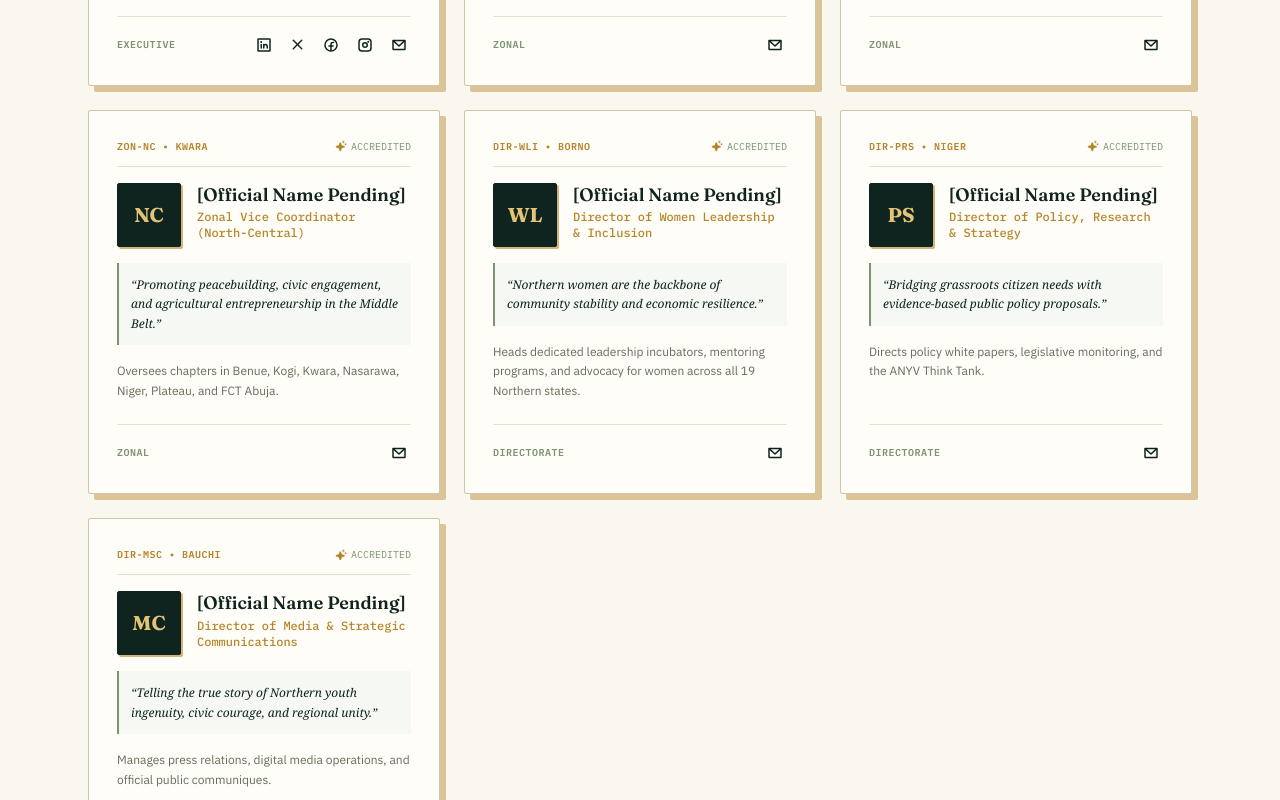
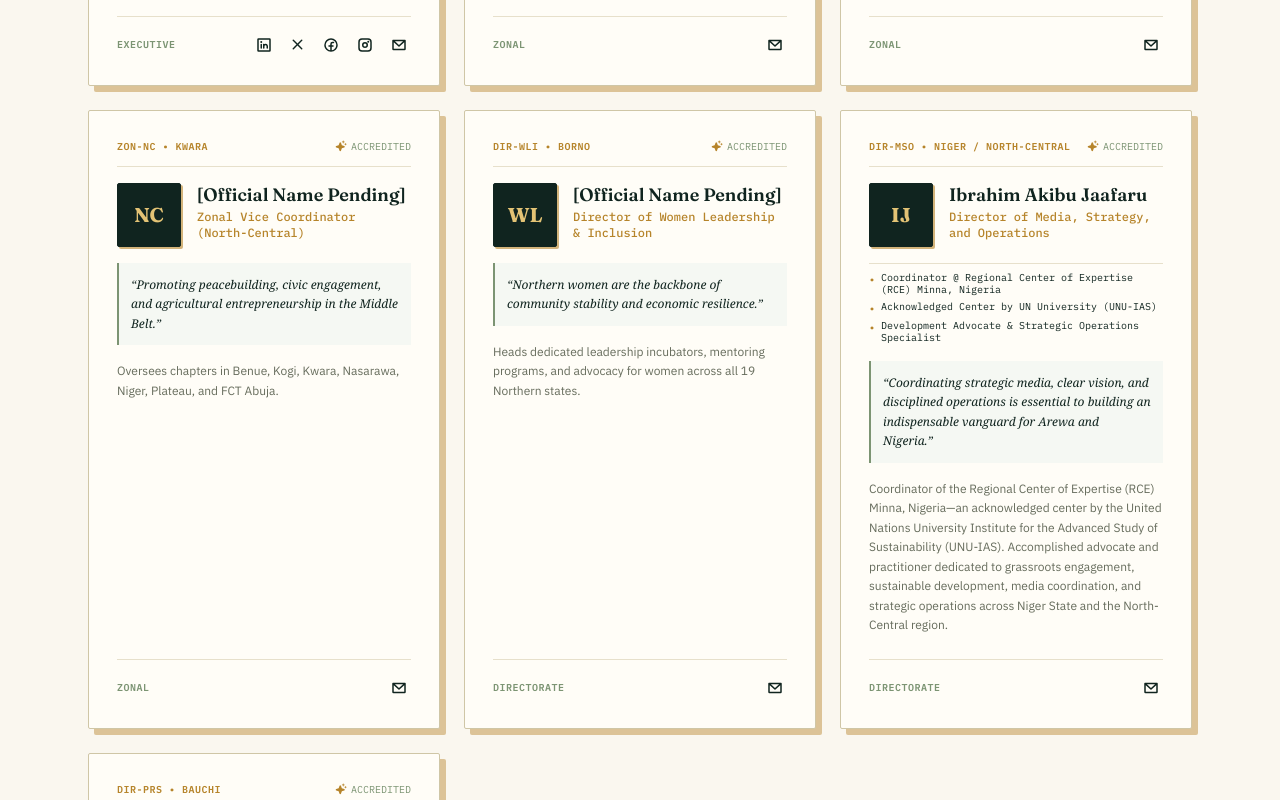
Before and after one commit to Yamojr001/anyv, a React (Vite) app: page /leadership in a window 1280 px wide. Shown: the part 2240-3040 px from the top of the page. Built offline with nearby package versions, Linux system fonts and the light colour scheme.

Commit message:
feat: add Ibrahim Akibu Jaafaru as Director of Media, Strategy, and Operations with portrait asset stored and commented out

```diff
--- a/src/data/leadershipData.js
+++ b/src/data/leadershipData.js
@@ -177,39 +177,42 @@ export const leadershipOfficials = [
     }
   },
   {
-    id: 'dir-02',
+    id: 'dir-ibrahim-akibu',
+    name: 'Ibrahim Akibu Jaafaru',
+    rankTitle: 'Director of Media, Strategy, and Operations',
+    category: 'directorate',
+    state: 'Niger / North-Central',
+    badgeCode: 'DIR-MSO',
+    // photoUrl: '/images/officials/ibrahim-akibu-jaafaru.png', // Commented out for now
+    photoUrl: '',
+    initials: 'IJ',
+    portfolioRoles: [
+      'Coordinator @ Regional Center of Expertise (RCE) Minna, Nigeria',
+      'Acknowledged Center by UN University (UNU-IAS)',
+      'Development Advocate & Strategic Operations Specialist'
+    ],
+    quote: 'Coordinating strategic media, clear vision, and disciplined operations is essential to building an indispensable vanguard for Arewa and Nigeria.',
+    bio: 'Coordinator of the Regional Center of Expertise (RCE) Minna, Nigeria—an acknowledged center by the United Nations University Institute for the Advanced Study of Sustainability (UNU-IAS). Accomplished advocate and practitioner dedicated to grassroots engagement, sustainable development, media coordination, and strategic operations across Niger State and the North-Central region.',
+    socials: {
+      email: 'media.operations@anyv.ng'
+    }
+  },
+  {
+    id: 'dir-03',
     name: '[Official Name Pending]',
     rankTitle: 'Director of Policy, Research & Strategy',
     category: 'directorate',
-    state: 'Niger',
+    state: 'Bauchi',
     badgeCode: 'DIR-PRS',
     photoUrl: '',
     initials: 'PS',
-    quote: 'Bridging grassroots citizen needs with evidence-based public policy proposals.',
-    bio: 'Directs policy white papers, legislative monitoring, and the ANYV Think Tank.',
+    quote: 'Bridging grassroots citizen needs with evidence-based policy research and public discourse.',
+    bio: 'Directs policy white papers, legislative monitoring, and ANYV strategic studies.',
     socials: {
       twitter: '#',
       facebook: '#',
       linkedin: '#',
       email: 'policy@anyv.ng'
     }
-  },
-  {
-    id: 'dir-03',
-    name: '[Official Name Pending]',
-    rankTitle: 'Director of Media & Strategic Communications',
-    category: 'directorate',
-    state: 'Bauchi',
-    badgeCode: 'DIR-MSC',
-    photoUrl: '',
-    initials: 'MC',
-    quote: 'Telling the true story of Northern youth ingenuity, civic courage, and regional unity.',
-    bio: 'Manages press relations, digital media operations, and official public communiques.',
-    socials: {
-      twitter: '#',
-      facebook: '#',
-      linkedin: '#',
-      email: 'media@anyv.ng'
-    }
   }
 ]
```
Also changed, not shown: public/images/officials/ibrahim-akibu-jaafaru.png (added).
